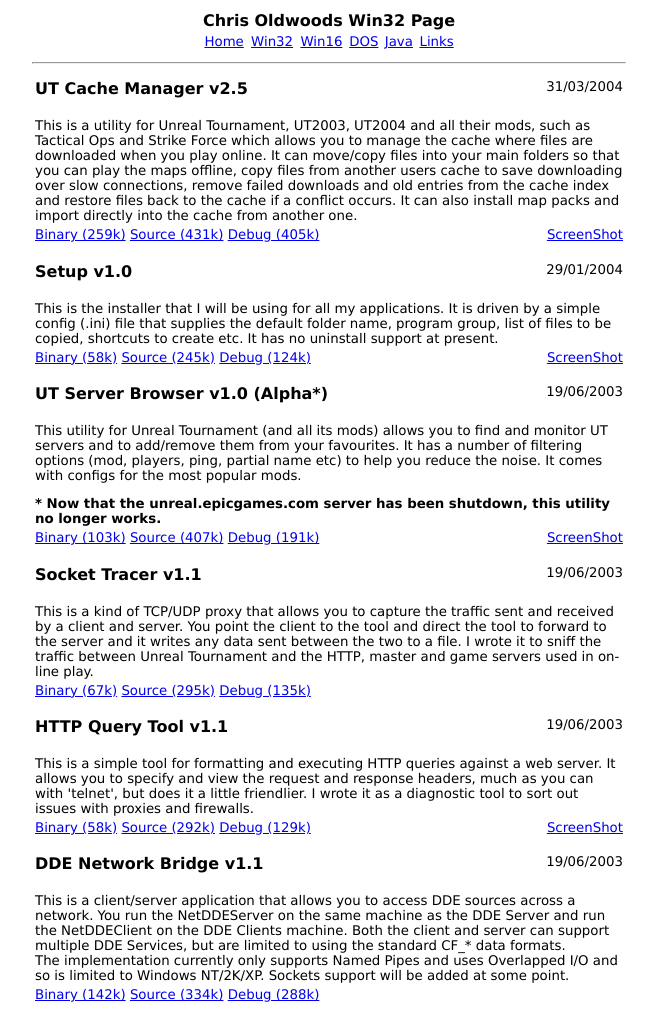
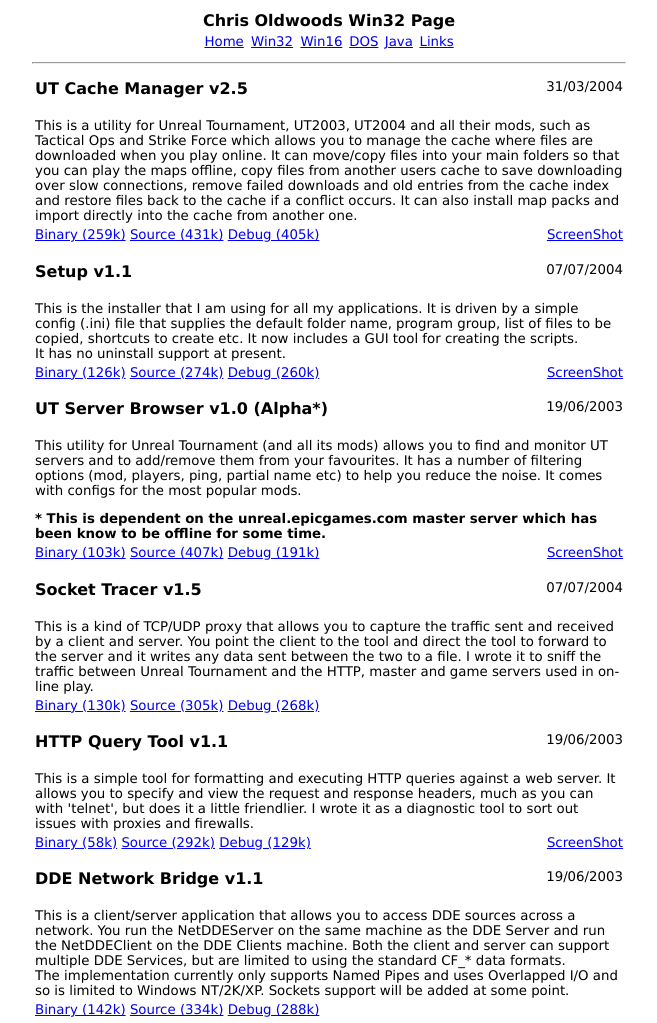
Before and after one commit to chrisoldwood/Home, a plain HTML site: page win32.htm in a window 1280 px wide. Shown: the top 1023 px of the page, without its empty margins (311-968 px from the left). Drawn offline with Linux system fonts and the light colour scheme.

Commit message:
Updated Socket Trace, Setup, UT Server Browser, NCL and WCL.

```diff
--- a/win32.htm
+++ b/win32.htm
@@ -90,25 +90,27 @@
 <a name="Setup"></a>
 <table width="100%">
 <tr>
-<td><h3>Setup v1.0</h3></td>
-<td align="right" valign="top">29/01/2004</td>
+<td><h3>Setup v1.1</h3></td>
+<td align="right" valign="top">07/07/2004</td>
 </tr>
 <tr>
 <td colspan="2">
 <p>
-This is the installer that I will be using for all my applications. It is driven
+This is the installer that I am using for all my applications. It is driven
 by a simple config (.ini) file that supplies the default folder name, program
-group, list of files to be copied, shortcuts to create etc. It has no uninstall
-support at present.
+group, list of files to be copied, shortcuts to create etc. It now includes
+a GUI tool for creating the scripts.
+<br>
+It has no uninstall support at present.
 </p>
 </td>
 </tr>
 <tr>
 <td>
 <p>
-<a href="win32/setup10r.zip">Binary (58k)</a>
-<a href="win32/setup10s.zip">Source (245k)</a>
-<a href="win32/setup10d.zip">Debug  (124k)</a>
+<a href="win32/setup11r.zip">Binary (126k)</a>
+<a href="win32/setup11s.zip">Source (274k)</a>
+<a href="win32/setup11d.zip">Debug  (260k)</a>
 </p>
 </td>
 <td align="right">
@@ -135,8 +137,8 @@
 of filtering options (mod, players, ping, partial name etc) to help you reduce
 the noise. It comes with configs for the most popular mods.
 <p>
-<b>* Now that the unreal.epicgames.com server has been shutdown, this utility no
-longer works.</b>
+<b>* This is dependent on the unreal.epicgames.com master server which has
+been know to be offline for some time.</b>
 </p>
 </td>
 </tr>
@@ -161,8 +163,8 @@
 <a name="SockTrace"></a>
 <table width="100%">
 <tr>
-<td><h3>Socket Tracer v1.1</h3></td>
-<td align="right" valign="top">19/06/2003</td>
+<td><h3>Socket Tracer v1.5</h3></td>
+<td align="right" valign="top">07/07/2004</td>
 </tr>
 <tr>
 <td colspan="2">
@@ -178,9 +180,9 @@
 <tr>
 <td colspan="2">
 <p>
-<a href="win32/socktrace11r.zip">Binary (67k)</a>
-<a href="win32/socktrace11s.zip">Source (295k)</a>
-<a href="win32/socktrace11d.zip">Debug  (135k)</a>
+<a href="win32/socktrace15r.zip">Binary (130k)</a>
+<a href="win32/socktrace15s.zip">Source (305k)</a>
+<a href="win32/socktrace15d.zip">Debug  (268k)</a>
 </p>
 </td>
 </tr>
@@ -469,7 +471,7 @@
 <table width="100%">
 <tr>
 <td><h3>Windows C++ Library</h3></td>
-<td align="right" valign="top">19/06/2003</td>
+<td align="right" valign="top">07/07/2004</td>
 </tr>
 <tr>
 <td colspan="2">
@@ -529,14 +531,13 @@
 <table width="100%">
 <tr>
 <td><h3>Network &amp; Comms Library</h3></td>
-<td align="right" valign="top">19/06/2003</td>
+<td align="right" valign="top">07/07/2004</td>
 </tr>
 <tr>
 <td colspan="2">
 <p>
 This is a library of classes for networking, communications and IPC. It currently
-contains classes for using Named Pipes, DDE &amp; Sockets, though the Sockets code
-is still in its early days.
+contains classes for using Named Pipes, DDE &amp; Sockets.
 </p>
 </td>
 </tr>
@@ -554,7 +555,7 @@
 <table width="100%">
 <tr><td align="left">
 Page Last Updated:<br>
-29/01/2004
+07/07/2004
 </td><td align="right">
 Visitors:<br>
 <!--WEBBOT bot="HTMLMarkup" startspan ALT="Site Meter" -->
```
